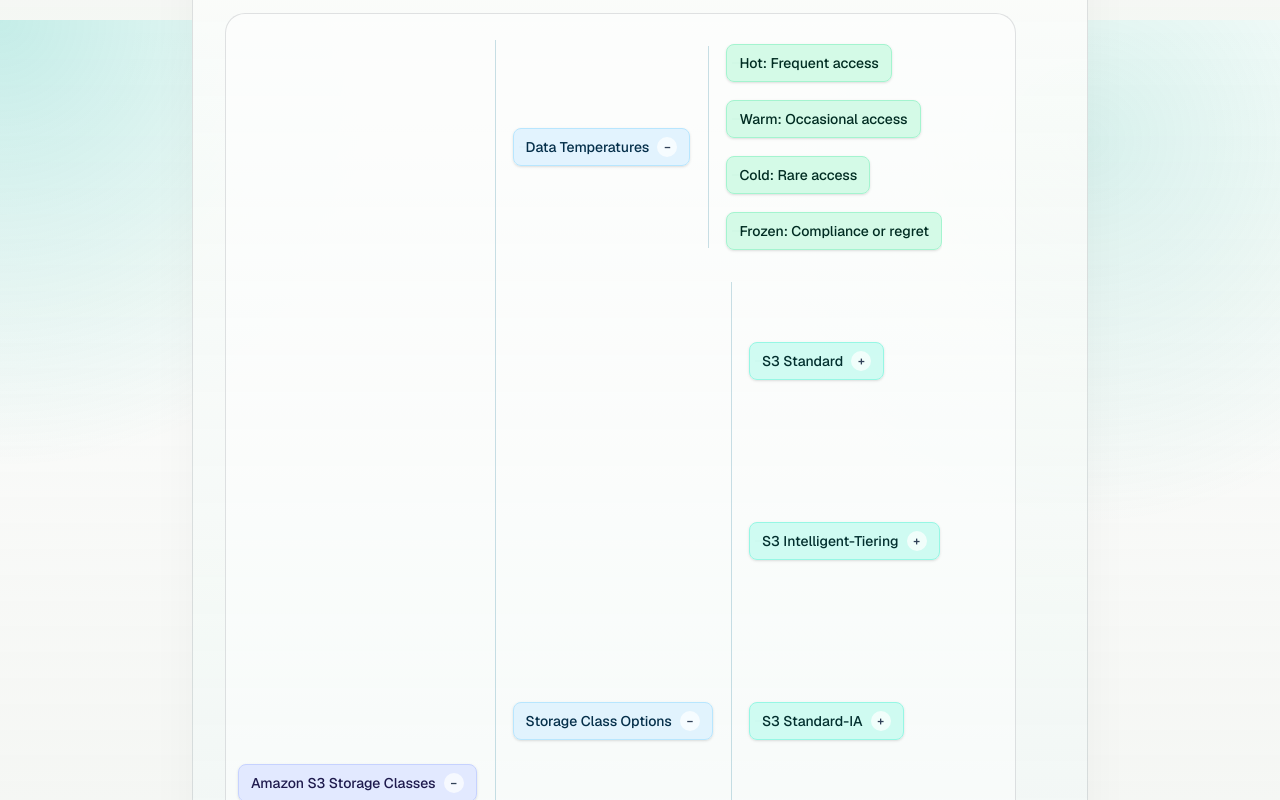
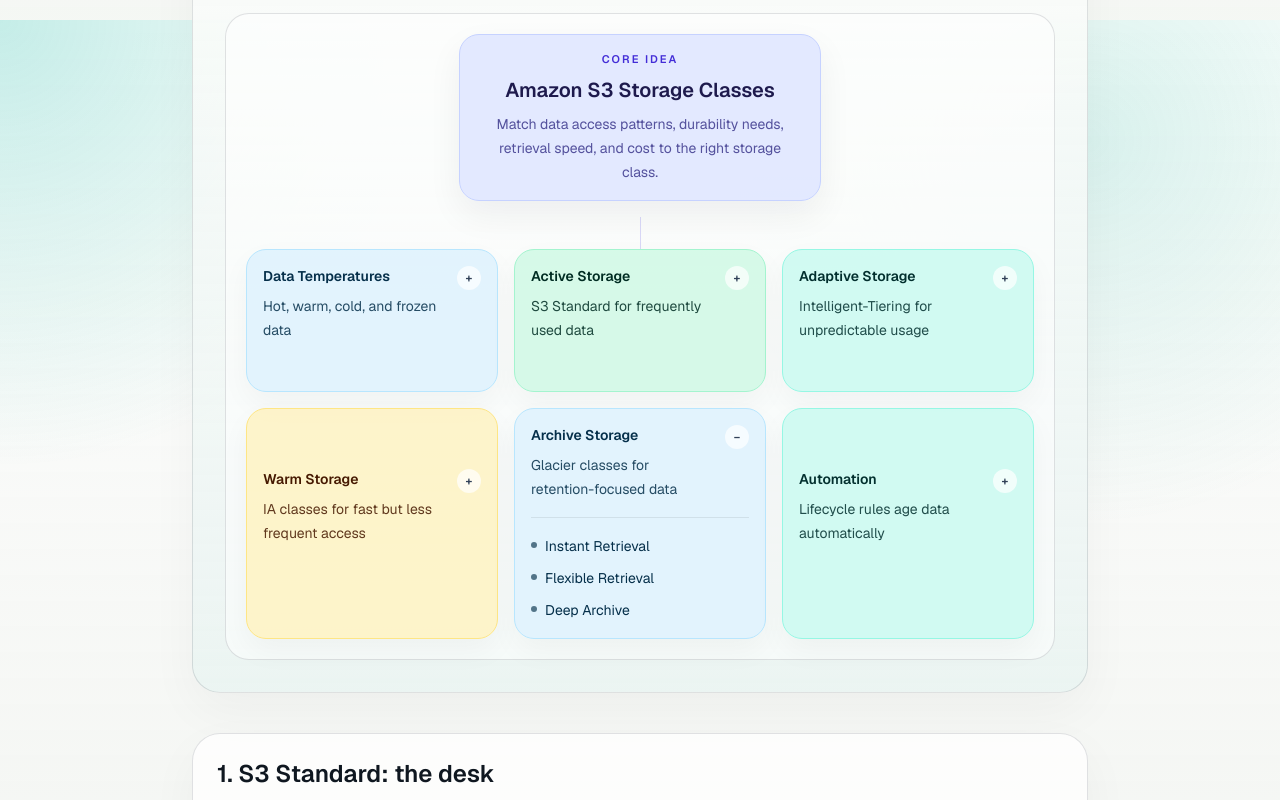
Before and after one commit to Vishalpandu1690/vishal-portfolio, a Next.js app: page /blog/s3-storage-classes in a window 1280 px wide. Shown: the part 2380-3180 px from the top of the page. Built offline with nearby package versions, Linux system fonts and the light colour scheme.

Commit message:
Redesigning s3 mind map

```diff
--- a/app/globals.css
+++ b/app/globals.css
@@ -56,25 +56,29 @@
   animation: float-card 6s ease-in-out infinite;
 }
 
-.mindmap-branch {
-  transform-origin: left center;
+.mindmap-cluster-details {
+  overflow: hidden;
   transition:
-    max-width 320ms cubic-bezier(0.22, 1, 0.36, 1),
+    grid-template-rows 280ms cubic-bezier(0.22, 1, 0.36, 1),
     opacity 220ms ease,
-    transform 320ms cubic-bezier(0.22, 1, 0.36, 1);
+    transform 280ms cubic-bezier(0.22, 1, 0.36, 1);
+  display: grid;
 }
 
-.mindmap-branch-open {
-  max-width: 1600px;
+.mindmap-cluster-open {
+  grid-template-rows: 1fr;
   opacity: 1;
-  transform: translateX(0) scale(1);
+  transform: translateY(0);
 }
 
-.mindmap-branch-closed {
-  max-width: 0;
+.mindmap-cluster-closed {
+  grid-template-rows: 0fr;
   opacity: 0;
-  transform: translateX(-8px) scale(0.98);
-  pointer-events: none;
+  transform: translateY(-4px);
+}
+
+.mindmap-cluster-details > ul {
+  min-height: 0;
 }
 
 @keyframes fade-up {
--- a/components/s3-mind-map.tsx
+++ b/components/s3-mind-map.tsx
@@ -2,161 +2,90 @@
 
 import { useState } from "react";
 
-type MindMapNode = {
+type MindMapCluster = {
   id: string;
-  label: string;
-  tone?: "root" | "blue" | "green" | "teal";
-  children?: MindMapNode[];
+  title: string;
+  tone: "blue" | "teal" | "green" | "amber";
+  summary: string;
+  details: string[];
 };
 
-const tree: MindMapNode = {
-  id: "root",
-  label: "Amazon S3 Storage Classes",
-  tone: "root",
-  children: [
+const clusters: MindMapCluster[] = [
   {
     id: "temperatures",
-      label: "Data Temperatures",
+    title: "Data Temperatures",
     tone: "blue",
-      children: [
-        { id: "hot", label: "Hot: Frequent access", tone: "green" },
-        { id: "warm", label: "Warm: Occasional access", tone: "green" },
-        { id: "cold", label: "Cold: Rare access", tone: "green" },
-        {
-          id: "frozen",
-          label: "Frozen: Compliance or regret",
-          tone: "green",
-        },
+    summary: "Hot, warm, cold, and frozen data",
+    details: [
+      "Hot: frequent access",
+      "Warm: occasional access",
+      "Cold: rare access",
+      "Frozen: compliance or regret",
     ],
   },
   {
-      id: "classes",
-      label: "Storage Class Options",
-      tone: "blue",
-      children: [
-        {
-          id: "standard",
-          label: "S3 Standard",
-          tone: "teal",
-          children: [
-            { id: "standard-fast", label: "Immediate access", tone: "green" },
-            { id: "standard-no-fee", label: "No retrieval fee", tone: "green" },
-            { id: "standard-frequent", label: "Frequent usage", tone: "green" },
+    id: "active",
+    title: "Active Storage",
+    tone: "green",
+    summary: "S3 Standard for frequently used data",
+    details: [
+      "Immediate access",
+      "No retrieval fee",
+      "Best for active app data and assets",
     ],
   },
   {
-          id: "intelligent-tiering",
-          label: "S3 Intelligent-Tiering",
+    id: "adaptive",
+    title: "Adaptive Storage",
     tone: "teal",
-          children: [
-            {
-              id: "it-auto",
-              label: "Automatic optimization",
-              tone: "green",
-            },
-            {
-              id: "it-patterns",
-              label: "Unpredictable patterns",
-              tone: "green",
-            },
-            {
-              id: "it-monitoring",
-              label: "Small monitoring cost",
-              tone: "green",
-            },
+    summary: "Intelligent-Tiering for unpredictable usage",
+    details: [
+      "Automatic optimization",
+      "Useful for changing access patterns",
+      "Small monitoring cost",
     ],
   },
   {
-          id: "standard-ia",
-          label: "S3 Standard-IA",
-          tone: "teal",
-          children: [
-            { id: "ia-infrequent", label: "Infrequent access", tone: "green" },
-            { id: "ia-lower", label: "Lower storage cost", tone: "green" },
-            { id: "ia-fees", label: "Retrieval fees", tone: "green" },
+    id: "warm",
+    title: "Warm Storage",
+    tone: "amber",
+    summary: "IA classes for fast but less frequent access",
+    details: [
+      "Standard-IA",
+      "One Zone-IA",
+      "Lower storage cost with tradeoffs",
     ],
   },
   {
-          id: "one-zone-ia",
-          label: "S3 One Zone-IA",
-          tone: "teal",
-          children: [
-            { id: "one-zone", label: "Single AZ", tone: "green" },
-            { id: "one-rebuild", label: "Re-creatable data", tone: "green" },
-            { id: "one-risk", label: "Reduced resilience", tone: "green" },
+    id: "archive",
+    title: "Archive Storage",
+    tone: "blue",
+    summary: "Glacier classes for retention-focused data",
+    details: [
+      "Instant Retrieval",
+      "Flexible Retrieval",
+      "Deep Archive",
     ],
   },
   {
-          id: "glacier",
-          label: "S3 Glacier Family",
+    id: "automation",
+    title: "Automation",
     tone: "teal",
-          children: [
-            {
-              id: "glacier-instant",
-              label: "Instant Retrieval: Rare but urgent",
-              tone: "green",
-            },
-            {
-              id: "glacier-flexible",
-              label: "Flexible Retrieval: Minutes to hours",
-              tone: "green",
-            },
-            {
-              id: "glacier-deep",
-              label: "Deep Archive: 12-48 hours",
-              tone: "green",
-            },
+    summary: "Lifecycle rules age data automatically",
+    details: [
+      "Move data over time",
+      "Reduce cost without manual effort",
+      "Turn storage into architecture",
     ],
   },
-      ],
-    },
-    {
-      id: "optimization",
-      label: "Management and Optimization",
-      tone: "blue",
-      children: [
-        { id: "lifecycle", label: "Lifecycle policies", tone: "green" },
-        { id: "age-data", label: "Let data age automatically", tone: "green" },
-        { id: "cost-control", label: "Lower cost over time", tone: "green" },
-      ],
-    },
-    {
-      id: "mistakes",
-      label: "Common Mistakes",
-      tone: "blue",
-      children: [
-        { id: "mistake-standard", label: "Everything in Standard", tone: "green" },
-        {
-          id: "mistake-glacier",
-          label: "Archiving too aggressively",
-          tone: "green",
-        },
-        {
-          id: "mistake-one-zone",
-          label: "Using One Zone-IA for critical data",
-          tone: "green",
-        },
-      ],
-    },
-  ],
-};
+];
 
-const initiallyOpen = new Set([
-  "root",
-  "temperatures",
-  "classes",
-  "optimization",
-  "mistakes",
-]);
+const initiallyOpen = new Set(["archive"]);
 
 export default function S3MindMap() {
   const [openIds, setOpenIds] = useState(initiallyOpen);
 
-  function toggleNode(id: string, hasChildren: boolean) {
-    if (!hasChildren) {
-      return;
-    }
-
+  function toggleCluster(id: string) {
     setOpenIds((current) => {
       const next = new Set(current);
 
@@ -171,83 +100,79 @@
   }
 
   return (
-    <div className="overflow-x-auto pb-2">
-      <div className="inline-flex min-w-max rounded-[1.25rem] border border-[var(--border)] bg-white/45 p-3">
-        <MindMapBranch
-          node={tree}
-          openIds={openIds}
-          onToggle={toggleNode}
-        />
+    <div className="rounded-[1.5rem] border border-[var(--border)] bg-white/55 p-4 sm:p-5">
+      <div className="mx-auto flex max-w-5xl flex-col items-center">
+        <div className="rounded-[1.25rem] border border-indigo-200 bg-indigo-100/90 px-5 py-4 text-center shadow-[0_14px_35px_rgba(15,23,32,0.06)]">
+          <p className="text-[11px] font-semibold uppercase tracking-[0.18em] text-indigo-700">
+            Core idea
+          </p>
+          <h3 className="mt-2 text-lg font-semibold text-indigo-950 sm:text-xl">
+            Amazon S3 Storage Classes
+          </h3>
+          <p className="mt-2 max-w-xs text-sm leading-6 text-indigo-900/80">
+            Match data access patterns, durability needs, retrieval speed, and
+            cost to the right storage class.
+          </p>
+        </div>
+
+        <div className="mt-4 h-8 w-px bg-[rgba(79,70,229,0.2)]" />
+
+        <div className="grid w-full gap-4 md:grid-cols-2 xl:grid-cols-3">
+          {clusters.map((cluster) => {
+            const isOpen = openIds.has(cluster.id);
+
+            return (
+              <button
+                key={cluster.id}
+                type="button"
+                onClick={() => toggleCluster(cluster.id)}
+                className={`group rounded-[1.25rem] border p-4 text-left shadow-[0_12px_30px_rgba(15,23,32,0.04)] transition duration-300 hover:-translate-y-1 hover:shadow-[0_18px_40px_rgba(15,23,32,0.07)] ${getClusterTone(
+                  cluster.tone,
+                )}`}
+              >
+                <div className="flex items-start justify-between gap-3">
+                  <div>
+                    <p className="text-sm font-semibold">{cluster.title}</p>
+                    <p className="mt-2 text-sm leading-6 opacity-85">
+                      {cluster.summary}
+                    </p>
+                  </div>
+                  <span className="inline-flex h-6 w-6 shrink-0 items-center justify-center rounded-full bg-white/70 text-xs font-semibold text-slate-700">
+                    {isOpen ? "−" : "+"}
+                  </span>
+                </div>
+
+                <div
+                  className={`mindmap-cluster-details ${isOpen ? "mindmap-cluster-open" : "mindmap-cluster-closed"}`}
+                >
+                  <ul className="mt-4 space-y-2 border-t border-black/8 pt-4 text-sm leading-6">
+                    {cluster.details.map((detail) => (
+                      <li key={detail} className="flex gap-2">
+                        <span className="mt-2 h-1.5 w-1.5 rounded-full bg-current opacity-65" />
+                        <span>{detail}</span>
+                      </li>
+                    ))}
+                  </ul>
+                </div>
+              </button>
+            );
+          })}
+        </div>
       </div>
     </div>
   );
 }
 
-type MindMapBranchProps = {
-  node: MindMapNode;
-  openIds: Set<string>;
-  onToggle: (id: string, hasChildren: boolean) => void;
-};
-
-function MindMapBranch({ node, openIds, onToggle }: MindMapBranchProps) {
-  const hasChildren = Boolean(node.children?.length);
-  const isOpen = openIds.has(node.id);
-
-  return (
-    <div className="flex items-center gap-3 py-1.5">
-      <button
-        type="button"
-        onClick={() => onToggle(node.id, hasChildren)}
-        className={`relative shrink-0 rounded-lg border px-3 py-2 text-left shadow-sm transition duration-300 hover:-translate-y-0.5 hover:shadow-md ${getNodeTone(
-          node.tone,
-        )} ${hasChildren ? "cursor-pointer" : "cursor-default"}`}
-      >
-        <div className="flex items-center gap-2">
-          <span className="text-xs font-medium leading-5 sm:text-sm">
-            {node.label}
-          </span>
-          {hasChildren ? (
-            <span className="inline-flex h-4 w-4 items-center justify-center rounded-full bg-white/70 text-[10px] font-semibold text-slate-700 sm:h-5 sm:w-5 sm:text-xs">
-              {isOpen ? "−" : "+"}
-            </span>
-          ) : null}
-        </div>
-      </button>
-
-      {hasChildren ? (
-        <div
-          className={`mindmap-branch overflow-hidden ${isOpen ? "mindmap-branch-open" : "mindmap-branch-closed"}`}
-        >
-          <div className="relative flex flex-col gap-1.5 pl-5 sm:pl-6">
-            <div className="absolute bottom-2 left-1.5 top-2 w-px bg-[rgba(14,116,144,0.22)]" />
-
-            {node.children?.map((child) => (
-              <div key={child.id} className="relative flex items-center">
-                <div className="absolute left-1.5 top-1/2 h-px w-4 -translate-y-1/2 bg-[rgba(14,116,144,0.22)] sm:w-5" />
-                <MindMapBranch
-                  node={child}
-                  openIds={openIds}
-                  onToggle={onToggle}
-                />
-              </div>
-            ))}
-          </div>
-        </div>
-      ) : null}
-    </div>
-  );
-}
-
-function getNodeTone(tone: MindMapNode["tone"]) {
+function getClusterTone(tone: MindMapCluster["tone"]) {
   switch (tone) {
-    case "root":
-      return "border-indigo-200 bg-indigo-100/90 text-indigo-950";
     case "blue":
-      return "border-sky-200 bg-sky-100/90 text-sky-950";
+      return "border-sky-200 bg-sky-100/85 text-sky-950";
     case "teal":
-      return "border-teal-200 bg-teal-100/90 text-teal-950";
+      return "border-teal-200 bg-teal-100/85 text-teal-950";
     case "green":
-      return "border-emerald-200 bg-emerald-100/90 text-emerald-950";
+      return "border-emerald-200 bg-emerald-100/85 text-emerald-950";
+    case "amber":
+      return "border-amber-200 bg-amber-100/90 text-amber-950";
     default:
       return "border-slate-200 bg-slate-100/90 text-slate-950";
   }
```
Also changed, not shown: 1 other file (tests, documents, lock files or other folders). Lines whose indentation alone changed are shown as unchanged.
